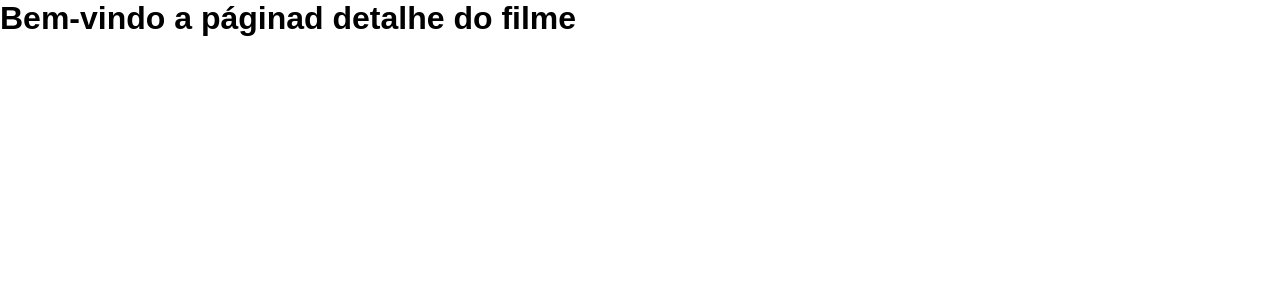
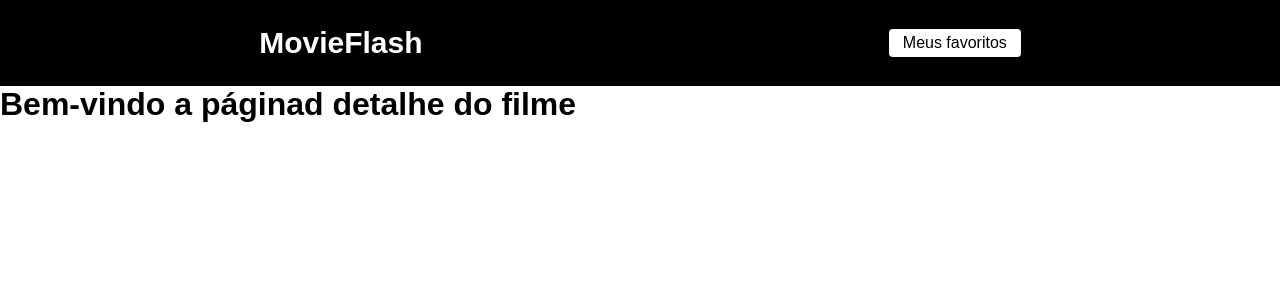
Before and after one commit to lucaslobatob/movieflash, a React (Create React App) app: page /filme/1 in a window 1280 px wide. Shown: the top 300 px of the page. Built offline with nearby package versions, Linux system fonts and the light colour scheme.

Commit message:
Add header component  in routes

```diff
--- a/src/routes.js
+++ b/src/routes.js
@@ -2,10 +2,12 @@ import { BrowserRouter, Routes, Route } from "react-router-dom";
 
 import Home from "./pages/Home/Home.js";
 import Filme from "./pages/Filme/Filme.js";
+import Header from "./components/Header/Header.js";
 
 function RoutesApp() {
     return (
         <BrowserRouter>
+        <Header />
         <Routes>
             <Route path='/' element={ <Home />} />
             <Route path='/filme/:id' element={ <Filme />} />
```
